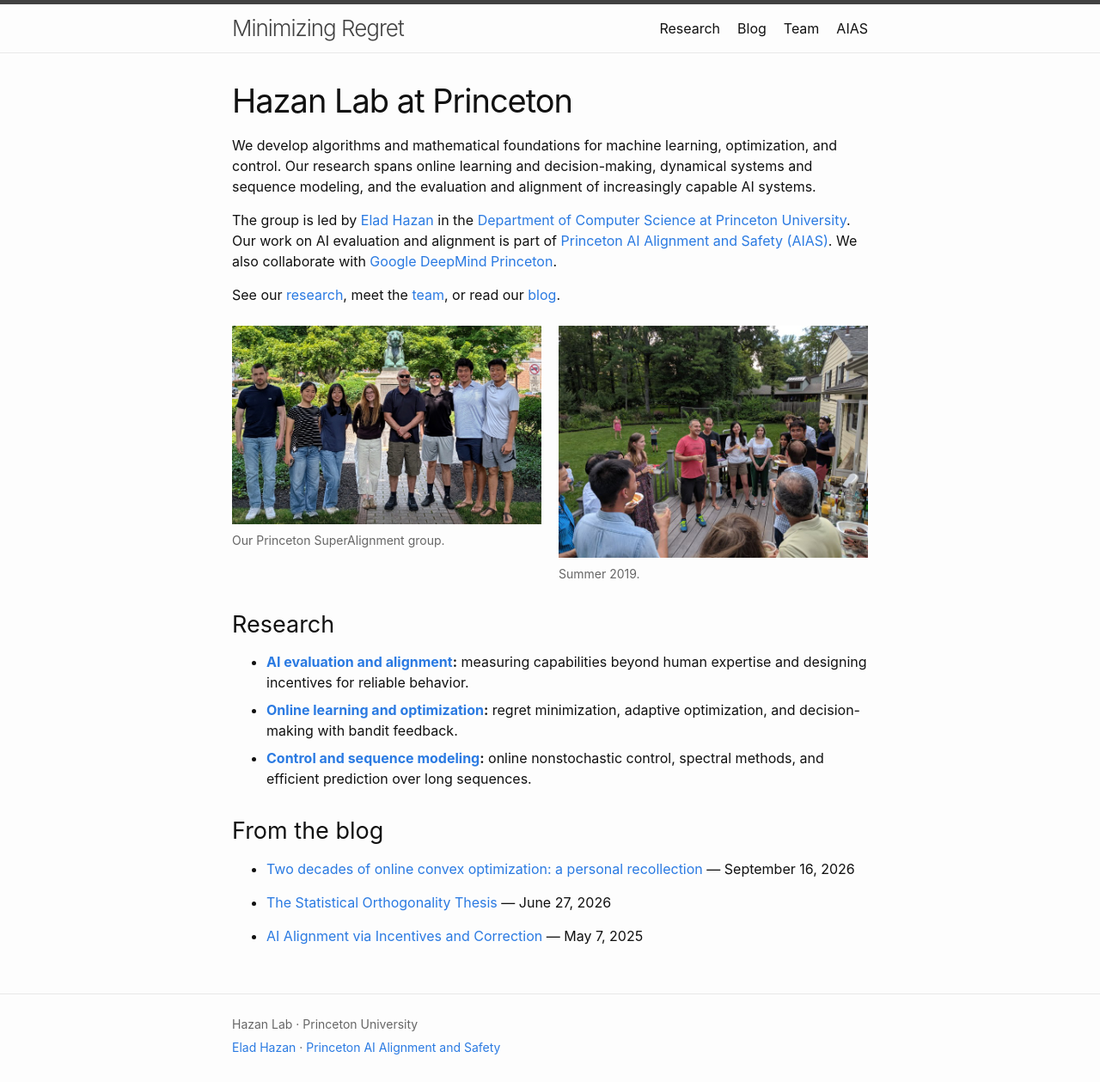
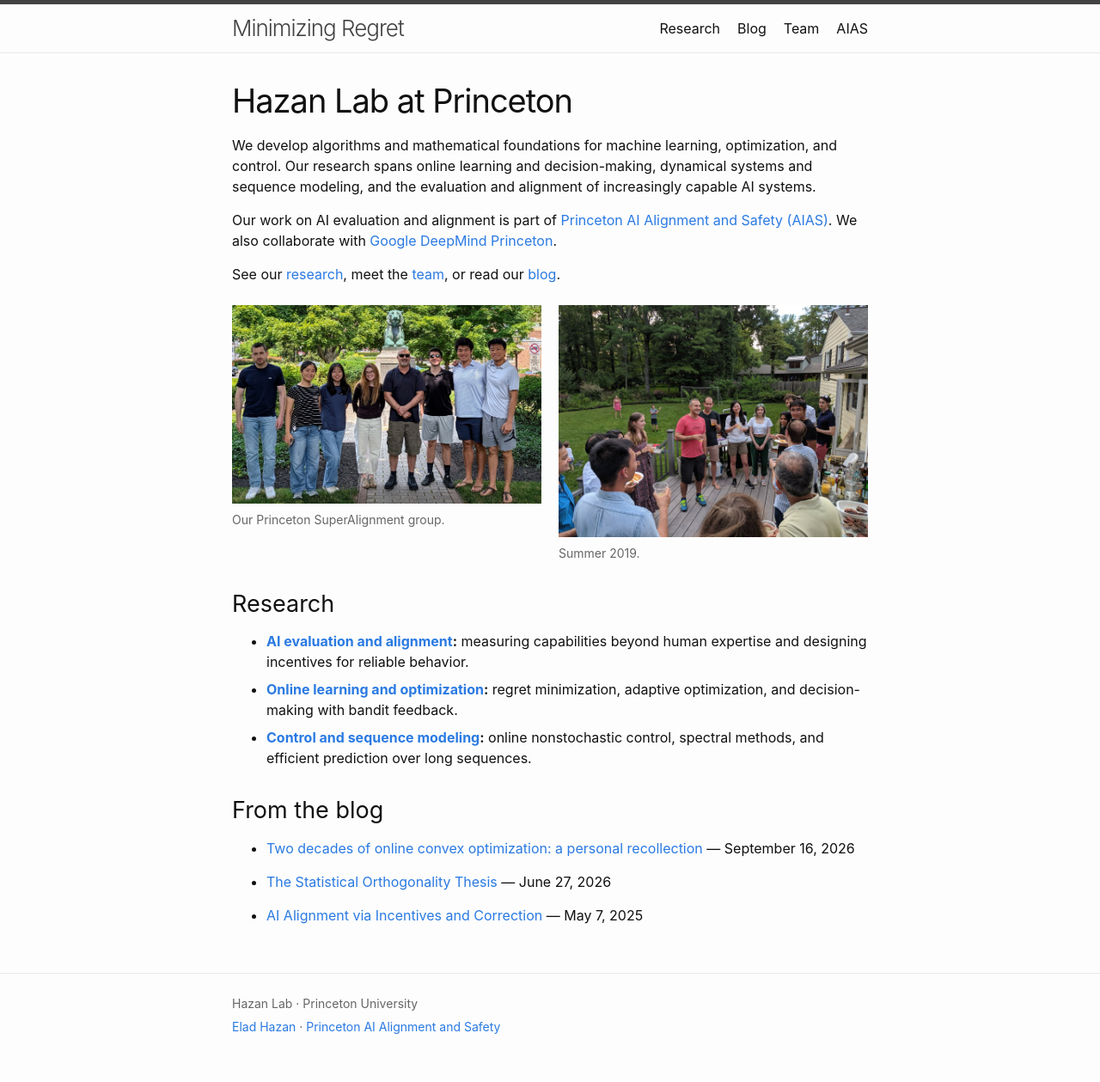
Before and after one commit to MinRegret/minregret.github.io, a Jekyll site: the page built from index.md, in a window 1280 px wide. Shown: the whole page at 86% size. Built offline with Jekyll 4.4.1, drawn with Linux system fonts in a browser that asks for light colours; after the commit the page ends 1235 px from its top, so only the background shows below that.

Commit message:
Remove redundant group leadership sentence from homepage

```diff
--- a/index.md
+++ b/index.md
@@ -6,7 +6,7 @@ title: Home
 
 We develop algorithms and mathematical foundations for machine learning, optimization, and control. Our research spans online learning and decision-making, dynamical systems and sequence modeling, and the evaluation and alignment of increasingly capable AI systems.
 
-The group is led by [Elad Hazan](https://www.ehazan.com/) in the [Department of Computer Science at Princeton University](https://www.cs.princeton.edu/). Our work on AI evaluation and alignment is part of [Princeton AI Alignment and Safety (AIAS)](https://alignment.dais.princeton.edu/). We also collaborate with [Google DeepMind Princeton](https://sites.google.com/view/gbrainprinceton/home).
+Our work on AI evaluation and alignment is part of [Princeton AI Alignment and Safety (AIAS)](https://alignment.dais.princeton.edu/). We also collaborate with [Google DeepMind Princeton](https://sites.google.com/view/gbrainprinceton/home).
 
 See our [research](/research/), meet the [team](/people/), or read our [blog](/blog/).
 
```
